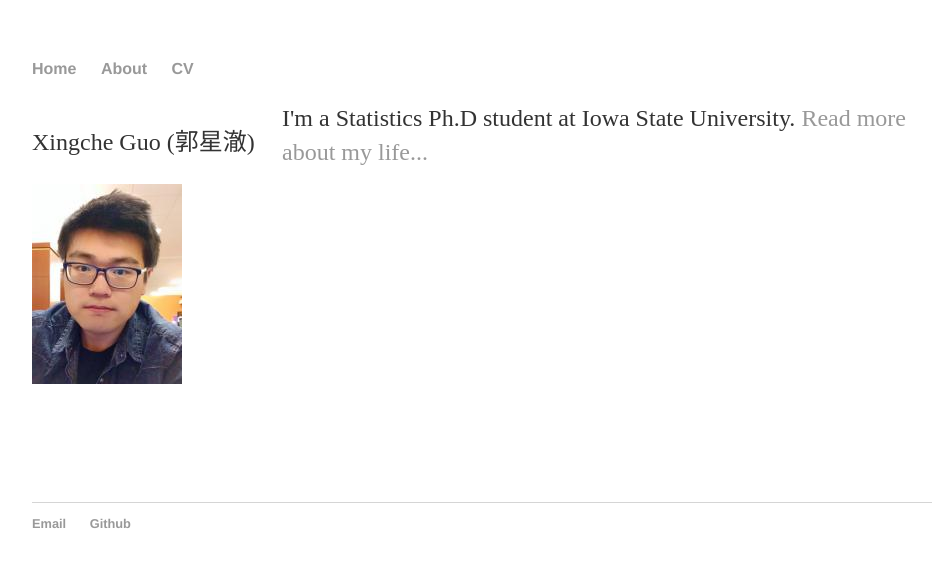
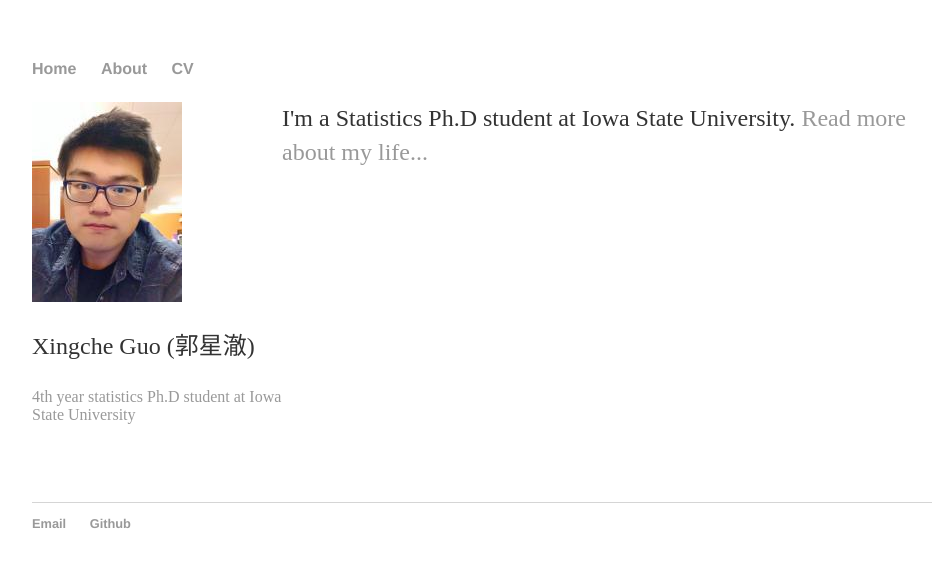
Before and after one commit to xingcheg/xingcheg.github.io, a Jekyll site: the page built from index.html, in a window 1280 px wide. Shown: the top 567 px of the page, without its empty margins (158-1094 px from the left). Built offline with Jekyll 4.4.1, drawn with Linux system fonts in a browser that asks for light colours.

Commit message:
Update default.html

```diff
--- a/_layouts/default.html
+++ b/_layouts/default.html
@@ -15,8 +15,9 @@
 			</nav>
 			<div class="container">
 				<div class="leftbox">
+					<img src="https://github.com/xingcheg/xingcheg.github.io/raw/master/img/logo.jpg" alt="photo" style="width:150px;height:200px;">
 					<p>Xingche Guo (郭星澈)</p>
-					<img src="https://github.com/xingcheg/xingcheg.github.io/raw/master/img/logo.jpg" alt="photo" style="width:150px;height:200px;">
+					<a>4th year statistics Ph.D student at Iowa State University</a>
 				</div>
 				<div class="rightbox">
 					{{ content }}
```
